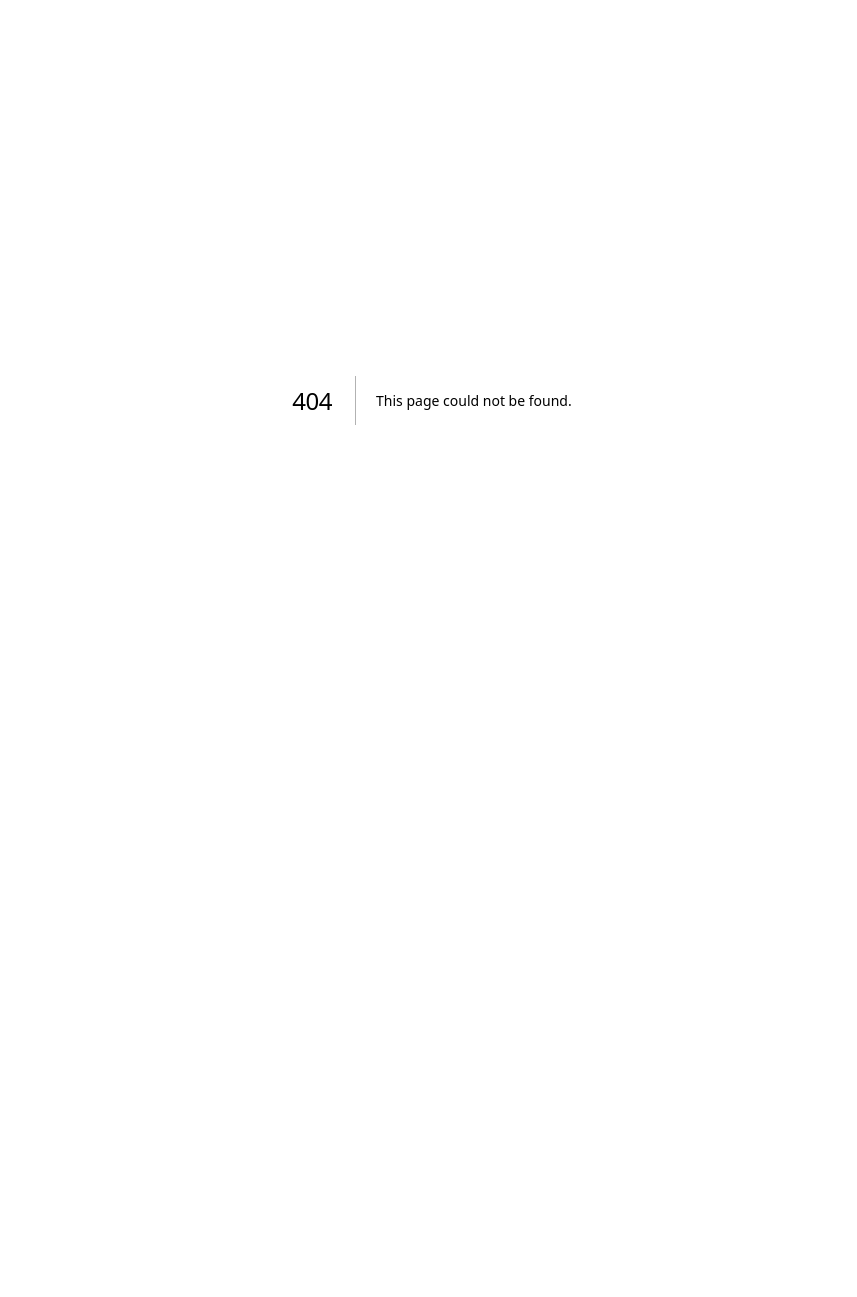
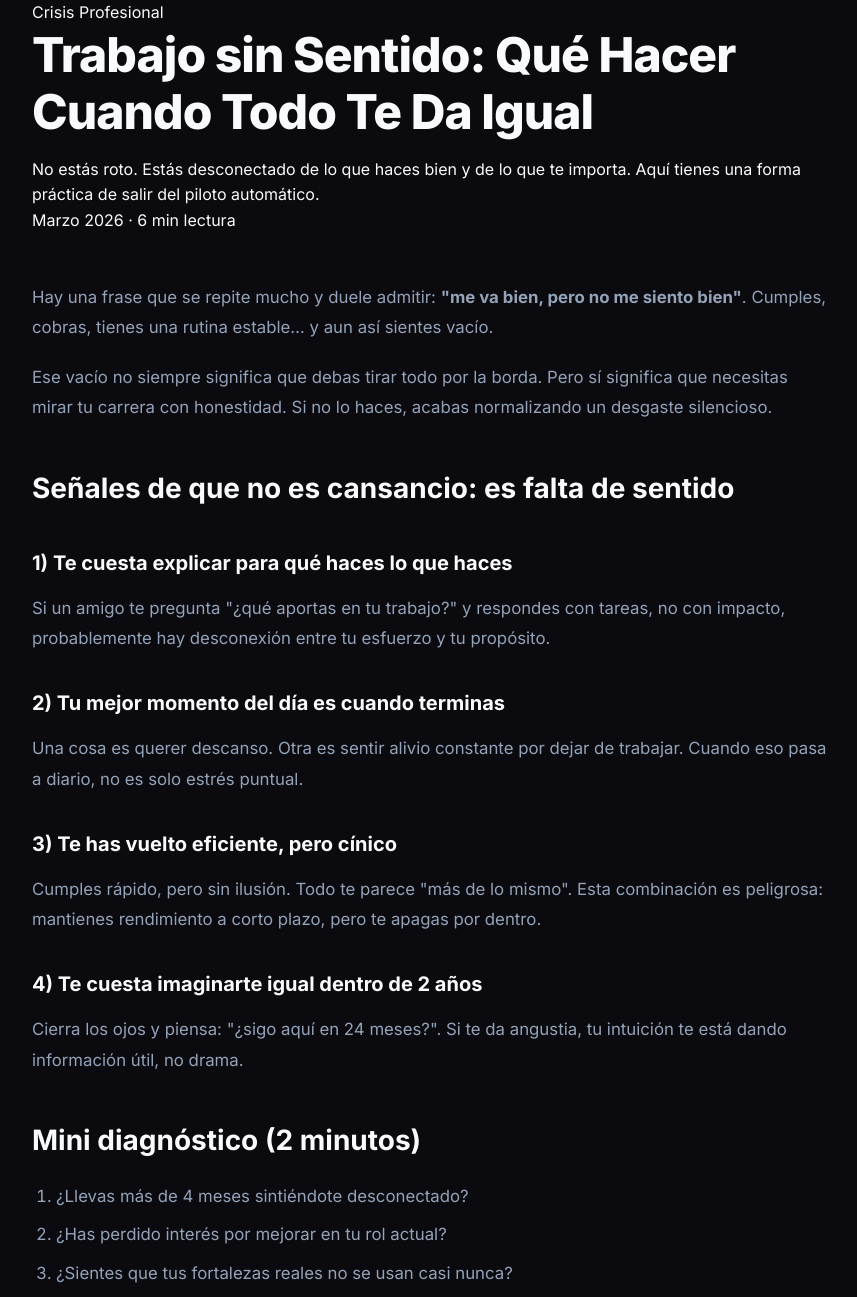
Before and after one commit to medinet22/carrera-negoia, a Next.js app: page /trabajo-sin-sentido-que-hacer in a window 1280 px wide. Before the commit this address had no page. Shown: the top 1297 px of the page, without its empty margins (208-1065 px from the left). Before the commit the page ends 800 px from the top, so only its background shows below. Built offline with nearby package versions, Linux system fonts and the light colour scheme.

Commit message:
growth(carrera): add trabajo sin sentido SEO page + CRO subtitle tweak

```diff
--- a/app/page.js
+++ b/app/page.js
@@ -121,7 +121,7 @@ export default function Home() {
             <div className="form-header">
               <h2 className="form-title">Accede gratis al Mapa de Habilidades</h2>
               <p className="form-subtitle">
-                Te avisamos cuando esté listo. Sin spam, solo cosas útiles.
+                Te mandamos acceso beta + primer paso recomendado en menos de 3 minutos. Sin spam.
               </p>
             </div>
             <SignupForm />
--- a/app/sitemap.js
+++ b/app/sitemap.js
@@ -27,6 +27,7 @@ export default function sitemap() {
     '/miedo-a-dejar-trabajo-seguro',
     '/sindrome-impostor-trabajo',
     '/como-saber-si-cambiar-de-trabajo',
+    '/trabajo-sin-sentido-que-hacer',
   ]
 
   return routes.map((route) => ({
--- /dev/null
+++ b/app/trabajo-sin-sentido-que-hacer/page.js
@@ -0,0 +1,207 @@
+import Link from 'next/link'
+
+export const metadata = {
+  title: 'Trabajo sin Sentido: Qué Hacer Cuando Todo Te Da Igual | 2026',
+  description: 'Si tu trabajo te paga pero te vacía, no estás solo. Guía práctica con señales concretas y un plan simple para recuperar dirección profesional.',
+  keywords: 'trabajo sin sentido, no le encuentro sentido a mi trabajo, vacío laboral, cambiar de trabajo, crisis profesional',
+  openGraph: {
+    title: 'Trabajo sin Sentido: Qué Hacer Cuando Todo Te Da Igual',
+    description: 'Una guía honesta para salir del piloto automático profesional sin decisiones impulsivas.',
+    url: 'https://carrera.negoia.com/trabajo-sin-sentido-que-hacer',
+    type: 'article',
+  },
+  alternates: {
+    canonical: 'https://carrera.negoia.com/trabajo-sin-sentido-que-hacer',
+  },
+}
+
+export default function TrabajoSinSentidoQueHacer() {
+  const schemaData = {
+    '@context': 'https://schema.org',
+    '@type': 'Article',
+    headline: 'Trabajo sin Sentido: Qué Hacer Cuando Todo Te Da Igual',
+    datePublished: '2026-03-18',
+    dateModified: '2026-03-18',
+    author: { '@type': 'Organization', name: 'carrera.negoia.com' },
+  }
+
+  const faqData = {
+    '@context': 'https://schema.org',
+    '@type': 'FAQPage',
+    mainEntity: [
+      {
+        '@type': 'Question',
+        name: '¿Es normal sentir que mi trabajo no tiene sentido aunque me vaya bien?',
+        acceptedAnswer: {
+          '@type': 'Answer',
+          text: 'Sí, es más común de lo que parece. Puedes tener buen sueldo y estabilidad, pero si no ves impacto ni crecimiento, aparece vacío. No es un capricho: es una señal de desalineación.',
+        },
+      },
+      {
+        '@type': 'Question',
+        name: '¿Debería renunciar ya si me siento así?',
+        acceptedAnswer: {
+          '@type': 'Answer',
+          text: 'No de forma impulsiva. Primero define hacia qué quieres moverte, qué habilidades ya tienes y qué transición es realista. El orden correcto es claridad primero, renuncia después.',
+        },
+      },
+      {
+        '@type': 'Question',
+        name: '¿Cómo recupero motivación sin autoengañarme?',
+        acceptedAnswer: {
+          '@type': 'Answer',
+          text: 'Empieza con acciones pequeñas medibles: detectar tus tareas de más energía, hablar con 3 personas en roles que te interesan y construir un plan de 30 días. La motivación vuelve cuando hay dirección, no al revés.',
+        },
+      },
+    ],
+  }
+
+  return (
+    <main className="blog-post">
+      <script type="application/ld+json" dangerouslySetInnerHTML={{ __html: JSON.stringify(schemaData) }} />
+      <script type="application/ld+json" dangerouslySetInnerHTML={{ __html: JSON.stringify(faqData) }} />
+
+      <article className="article-container">
+        <header className="article-header">
+          <span className="article-category">Crisis Profesional</span>
+          <h1>Trabajo sin Sentido: Qué Hacer Cuando Todo Te Da Igual</h1>
+          <p className="article-subtitle">
+            No estás roto. Estás desconectado de lo que haces bien y de lo que te importa.
+            Aquí tienes una forma práctica de salir del piloto automático.
+          </p>
+          <time className="article-date">Marzo 2026 · 6 min lectura</time>
+        </header>
+
+        <div className="article-content">
+          <p className="intro">
+            Hay una frase que se repite mucho y duele admitir: <strong>"me va bien, pero no me siento bien"</strong>.
+            Cumples, cobras, tienes una rutina estable… y aun así sientes vacío.
+          </p>
+
+          <p>
+            Ese vacío no siempre significa que debas tirar todo por la borda. Pero sí significa que necesitas
+            mirar tu carrera con honestidad. Si no lo haces, acabas normalizando un desgaste silencioso.
+          </p>
+
+          <h2>Señales de que no es cansancio: es falta de sentido</h2>
+
+          <h3>1) Te cuesta explicar para qué haces lo que haces</h3>
+          <p>
+            Si un amigo te pregunta "¿qué aportas en tu trabajo?" y respondes con tareas, no con impacto,
+            probablemente hay desconexión entre tu esfuerzo y tu propósito.
+          </p>
+
+          <h3>2) Tu mejor momento del día es cuando terminas</h3>
+          <p>
+            Una cosa es querer descanso. Otra es sentir alivio constante por dejar de trabajar.
+            Cuando eso pasa a diario, no es solo estrés puntual.
+          </p>
+
+          <h3>3) Te has vuelto eficiente, pero cínico</h3>
+          <p>
+            Cumples rápido, pero sin ilusión. Todo te parece "más de lo mismo". Esta combinación es peligrosa:
+            mantienes rendimiento a corto plazo, pero te apagas por dentro.
+          </p>
+
+          <h3>4) Te cuesta imaginarte igual dentro de 2 años</h3>
+          <p>
+            Cierra los ojos y piensa: "¿sigo aquí en 24 meses?". Si te da angustia, tu intuición te está
+            dando información útil, no drama.
+          </p>
+
+          <h2>Mini diagnóstico (2 minutos)</h2>
+          <ol>
+            <li>¿Llevas más de 4 meses sintiéndote desconectado?</li>
+            <li>¿Has perdido interés por mejorar en tu rol actual?</li>
+            <li>¿Sientes que tus fortalezas reales no se usan casi nunca?</li>
+            <li>¿No tienes claro qué alternativa profesional encaja contigo?</li>
+          </ol>
+          <p>
+            Si respondes "sí" a 3 o más, el problema no es "falta de motivación".
+            El problema es falta de dirección clara.
+          </p>
+
+          <h2>Qué hacer sin decisiones impulsivas (plan 30 días)</h2>
+
+          <h3>Semana 1: mapa real de tus habilidades</h3>
+          <p>
+            Haz una lista de tareas que has hecho bien en los últimos 3 años y qué resultado generaron.
+            Ejemplo real: "organicé onboarding" no dice nada; "reduje el tiempo de onboarding de 14 a 6 días" sí.
+          </p>
+
+          <h3>Semana 2: detectar roles puente</h3>
+          <p>
+            No pienses en "cambio total" todavía. Busca roles cercanos donde tus habilidades actuales tengan valor.
+            Saltar por puentes reales reduce riesgo y ansiedad.
+          </p>
+
+          <h3>Semana 3: validación de mercado</h3>
+          <p>
+            Revisa 20 ofertas de esos roles puente y marca patrones: herramientas repetidas, requisitos y salario.
+            Ya no decides por intuición: decides con datos.
+          </p>
+
+          <h3>Semana 4: plan de transición</h3>
+          <p>
+            Define 3 acciones concretas: actualizar CV con logros, adaptar LinkedIn al rol objetivo y enviar 10 candidaturas
+            de calidad. Sin esto, la claridad no se convierte en movimiento.
+          </p>
+
+          <div className="cta-box">
+            <h3>¿Quieres claridad rápida y sin humo?</h3>
+            <p>
+              En 15 minutos puedes ver qué habilidades ya tienes y qué roles te encajan de verdad.
+              Te ahorra meses de prueba-error.
+            </p>
+            <Link
+              href="/?utm_source=seo&utm_medium=blog&utm_campaign=trabajo_sin_sentido&utm_content=cta_principal"
+              className="btn btn-primary"
+            >
+              Quiero ver mis opciones →
+            </Link>
+          </div>
+
+          <h2>Errores comunes cuando todo te da igual</h2>
+          <p><strong>Esperar a tocar fondo.</strong> Cuanto más esperas, más caro sale cambiar.</p>
+          <p><strong>Buscar motivación antes de dirección.</strong> La motivación viene después de ver un camino.</p>
+          <p><strong>Compararte con otros.</strong> Tu transición depende de tus habilidades, no del timeline de LinkedIn.</p>
+
+          <div className="cta-box secondary">
+            <h3>Si estás bloqueado, empieza por aquí</h3>
+            <p>
+              Responde una encuesta rápida y te orientamos con el siguiente paso más lógico para tu caso.
+            </p>
+            <Link
+              href="/encuesta?utm_source=seo&utm_medium=blog&utm_campaign=trabajo_sin_sentido&utm_content=cta_encuesta"
+              className="btn btn-secondary"
+            >
+              Hacer encuesta (90 segundos) →
+            </Link>
+          </div>
+
+          <h2>Preguntas frecuentes</h2>
+
+          <h3>¿Es normal sentir que mi trabajo no tiene sentido aunque me vaya bien?</h3>
+          <p>
+            Sí. Estabilidad y sentido no son lo mismo. Puedes tener una y perder la otra.
+          </p>
+
+          <h3>¿Debería renunciar ya si me siento así?</h3>
+          <p>
+            Mejor no. Primero diseña una transición realista y validada. Cambiar con plan reduce riesgo.
+          </p>
+
+          <h3>¿Cómo recupero motivación sin autoengañarme?</h3>
+          <p>
+            Pasando de "quiero sentirme mejor" a "voy a ejecutar estas 3 acciones esta semana".
+            La acción concreta suele desbloquear la energía.
+          </p>
+        </div>
+      </article>
+
+      <footer className="article-footer">
+        <Link href="/" className="back-link">← Volver al inicio</Link>
+      </footer>
+    </main>
+  )
+}
```
